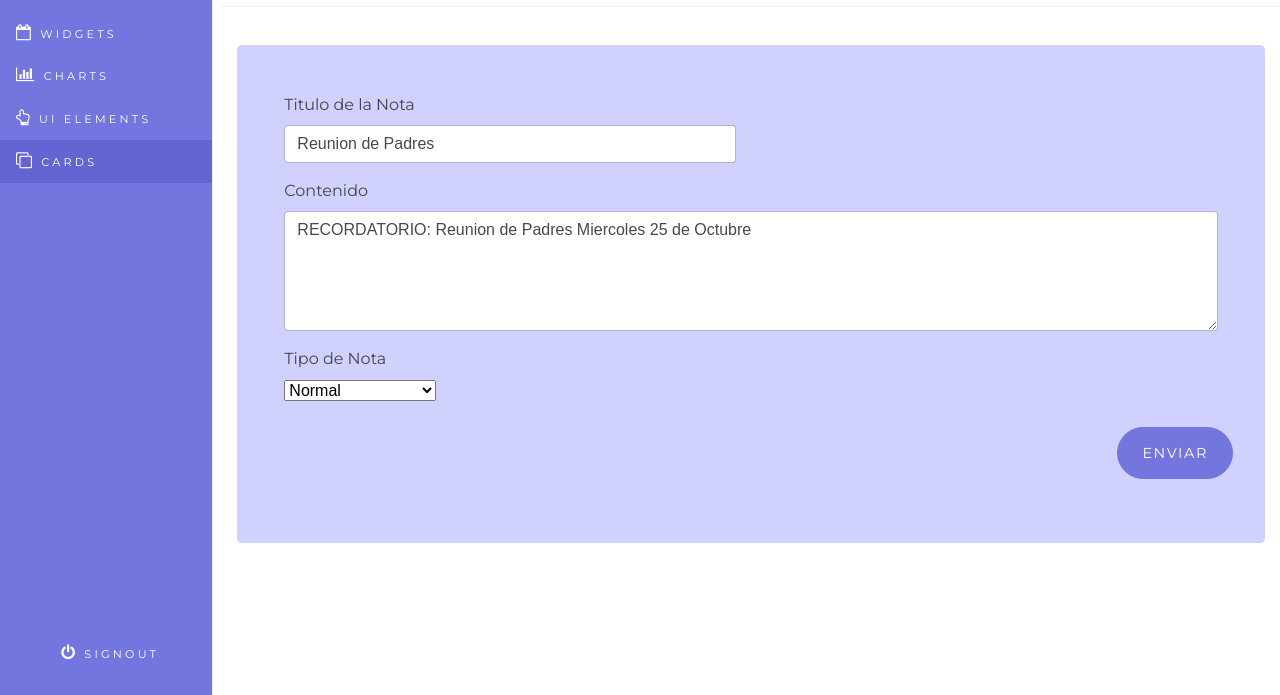
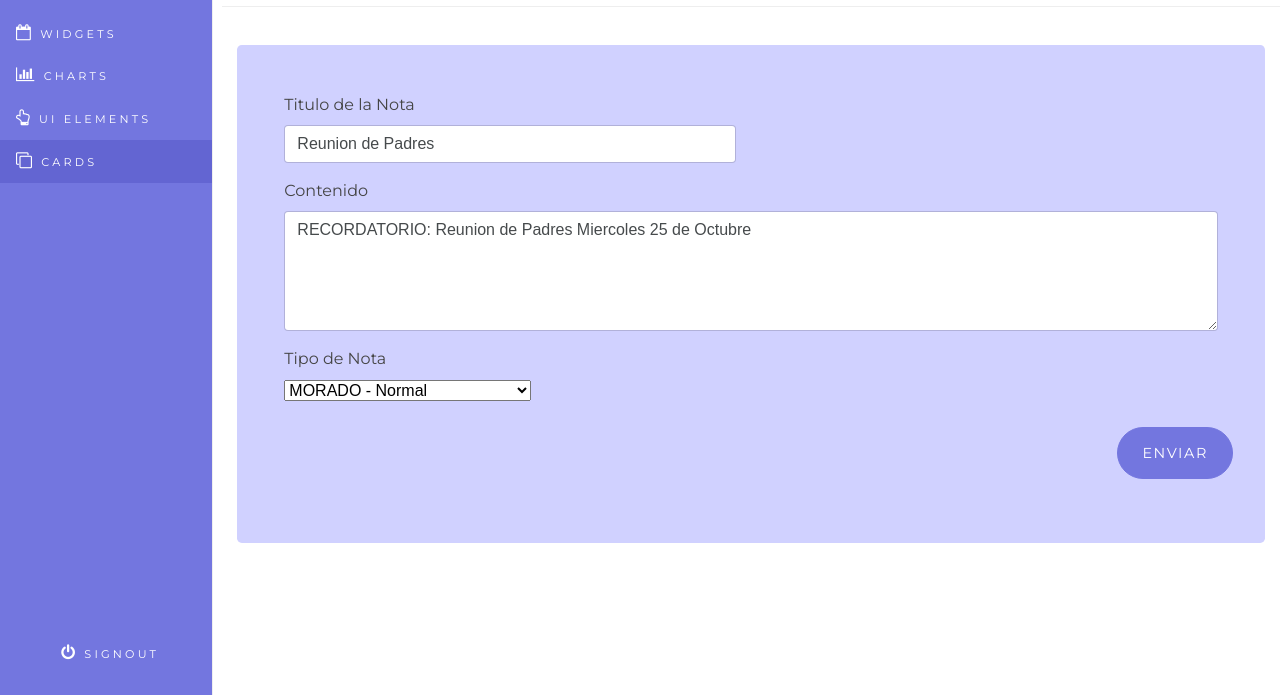
Before and after one commit to TejeroVargas/damkeep, a plain HTML site: page nuevanota.html in a window 1280 px wide. Shown: the part 105-800 px from the top of the page. Drawn offline with Linux system fonts and the light colour scheme; a script that the page names is missing.

Commit message:
Añadir color a nota

```diff
--- a/nuevanota.html
+++ b/nuevanota.html
@@ -98,10 +98,10 @@
 												<label class="col-md-4 control-label" for="">Tipo de Nota</label>
 												<div class="col-md-12">
                           <select>
-                            <option value="volvo">Normal</option>
-                            <option value="saab">Informativa</option>
-                            <option value="mercedes">Requiere atencion</option>
-                            <option value="audi">Importante</option>
+                            <option value="volvo">MORADO - Normal</option>
+                            <option value="saab">VERDE - Informativa</option>
+                            <option value="mercedes">AMARILLO - Requiere atencion</option>
+                            <option value="audi">ROJO - Importante</option>
                           </select>
                         </div>
 											</div>
```
